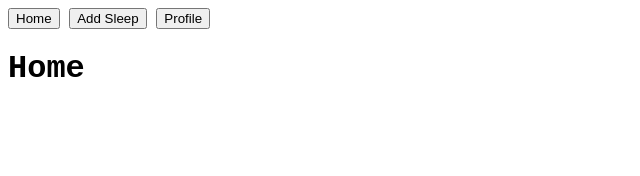
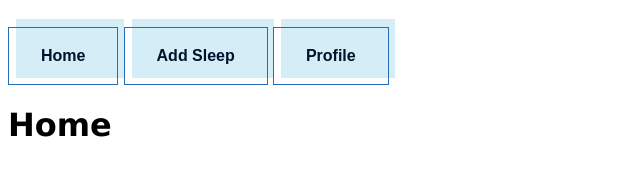
Before and after one commit to comp426-2022-spring/a99-fafnir, a website: page public/server.html in a window 1280 px wide. Shown: the whole page, without its empty margins (0-640 px from the left). Drawn offline with Linux system fonts and the light colour scheme.

Commit message:
merge attempt

```diff
--- a/public/add_sleep.css
+++ b/public/add_sleep.css
@@ -1,7 +1,57 @@
 body {
-    font-family: 'Courier New', Courier, monospace;
+    font-family: Verdana, Geneva, Tahoma, sans-serif
 }
 
 .hidden {
     display: none;
   }
+
+/* CSS */
+.button-51 {
+  background-color: transparent;
+  border: 1px solid #266DB6;
+  box-sizing: border-box;
+  color: #00132C;
+  font-family: "Avenir Next LT W01 Bold",sans-serif;
+  font-size: 16px;
+  font-weight: 700;
+  line-height: 24px;
+  padding: 16px 23px;
+  position: relative;
+  text-decoration: none;
+  user-select: none;
+  -webkit-user-select: none;
+  touch-action: manipulation;
+}
+
+.button-51:hover,
+.button-51:active {
+  outline: 0;
+}
+
+.button-51:hover {
+  background-color: transparent;
+  cursor: pointer;
+}
+
+.button-51:before {
+  background-color: #D5EDF6;
+  content: "";
+  height: calc(100% + 3px);
+  position: absolute;
+  right: -7px;
+  top: -9px;
+  transition: background-color 300ms ease-in;
+  width: 100%;
+  z-index: -1;
+}
+
+.button-51:hover:before {
+  background-color: #6DCFF6;
+}
+
+@media (min-width: 768px) {
+  .button-51 {
+    padding: 16px 32px;
+  }
+}
--- a/public/server.html
+++ b/public/server.html
@@ -7,10 +7,11 @@
     </head>
     <body>
 
+        <br>
         <nav>
-            <button id="homenav" onclick="showHome()">Home</button>
-            <button id="add_sleepnav" onclick="showAdd()">Add Sleep</button>
-            <button id="profilenav" onclick="showProfile()">Profile</button>
+            <button id="homenav" onclick="showHome()" class="button-51" role="button">Home</button>
+            <button id="add_sleepnav" onclick="showAdd()" class="button-51" role="button">Add Sleep</button>
+            <button id="profilenav" onclick="showProfile()" class="button-51" role="button">Profile</button>
         </nav>
 
         <script>
@@ -302,6 +303,20 @@
                 } catch (error) {
                     console.log(error)
                 }
+
+                document.getElementById("start_hour").value = null;
+                document.getElementById("start_minute").value = null;
+                document.getElementById("start_am_pm").value = null;
+                document.getElementById("end_hour").value = null;
+                document.getElementById("end_minute").value = null;
+                document.getElementById("end_am_pm").value = null;
+                document.getElementById("meal_start_h").value = null;
+                document.getElementById("meal_start_m").value = null;
+                document.getElementById("meal_start_s").value = null;
+                document.getElementById("meal_end_h").value = null;
+                document.getElementById("meal_end_m").value = null;
+                document.getElementById("meal_end_s").value = null;
+
             }
 
             async function sendData({url, options}) {
@@ -309,6 +324,7 @@
                 console.log(response)
                 return response.json()
             }
+
         </script>
         </div>
 
```
